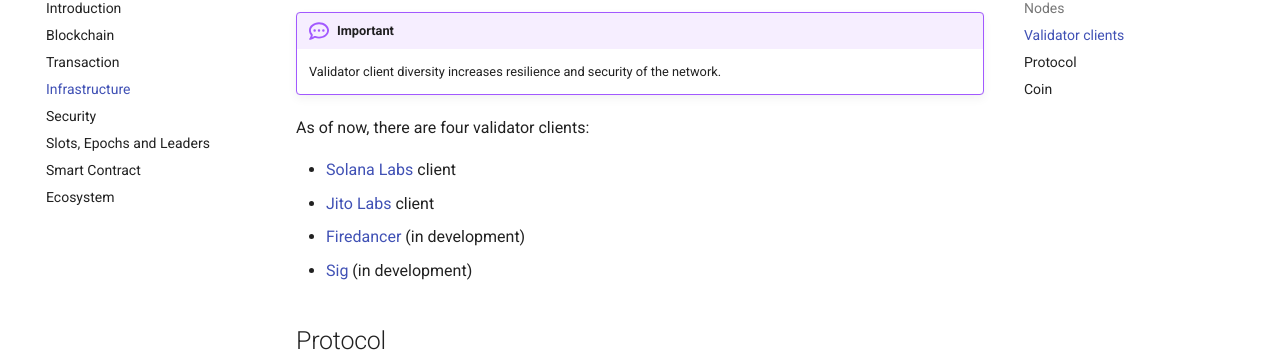
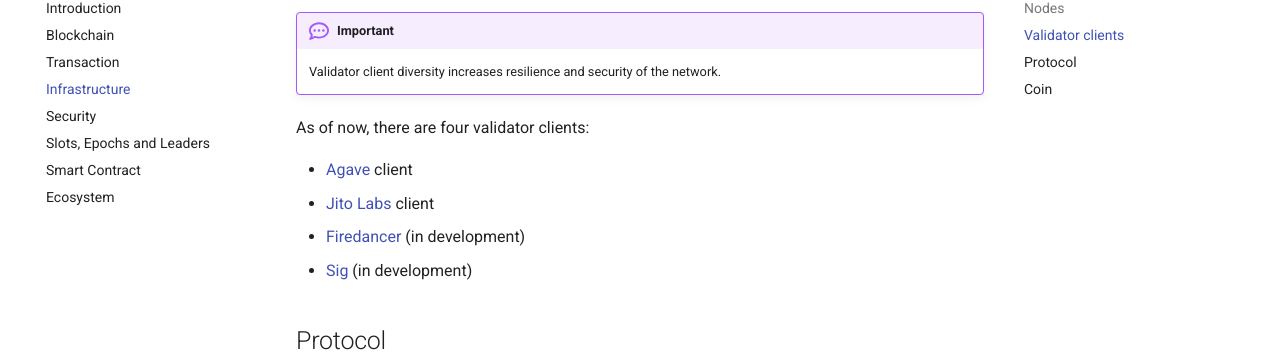
Before and after one commit to vmpyre/solana-handbook, an MkDocs documentation site: the page built from docs/handbook/chapter1/infrastructure.md, in a window 1280 px wide and 900 px high, scrolled down 609 px. Shown: the part 100-453 px from the top of the window. Built offline with MkDocs 1.6.1 and Material for MkDocs 9.7.7, drawn with Linux system fonts in a browser that asks for light colours; comment, search, counter and statistics services are not loaded.

Commit message:
change validator client to agave in infrastructure

```diff
--- a/docs/handbook/chapter1/infrastructure.md
+++ b/docs/handbook/chapter1/infrastructure.md
@@ -15,7 +15,7 @@ The software that runs on validator nodes is called validator client. If all val
 
 As of now, there are four validator clients:
 
-- [Solana Labs](https://solanalabs.com/) client
+- [Agave](https://www.anza.xyz/#validator) client
 - [Jito Labs](https://www.jito.wtf/validators/) client
 - [Firedancer](https://www.helius.dev/blog/what-is-firedancer) (in development)
 - [Sig](https://www.syndica.io/sig) (in development)
```
